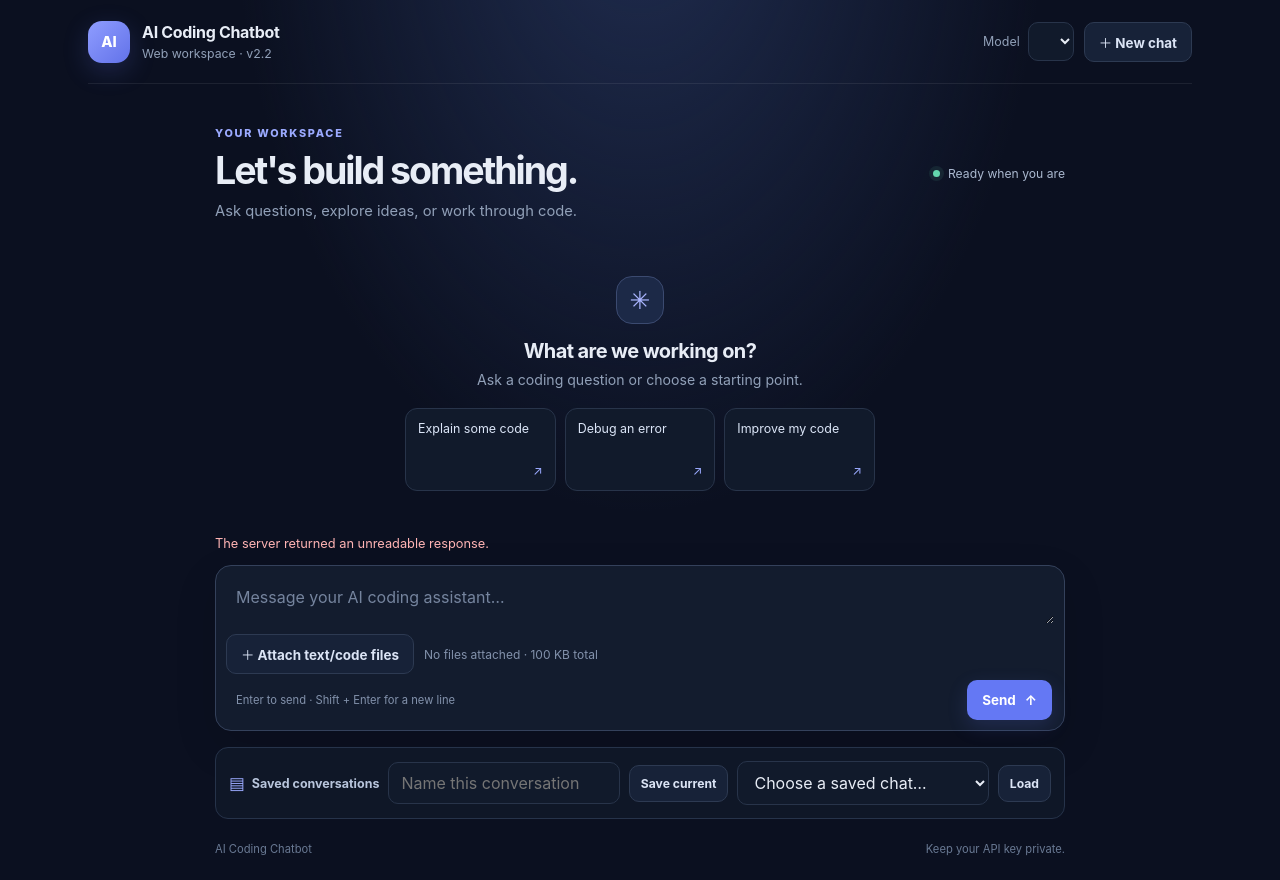
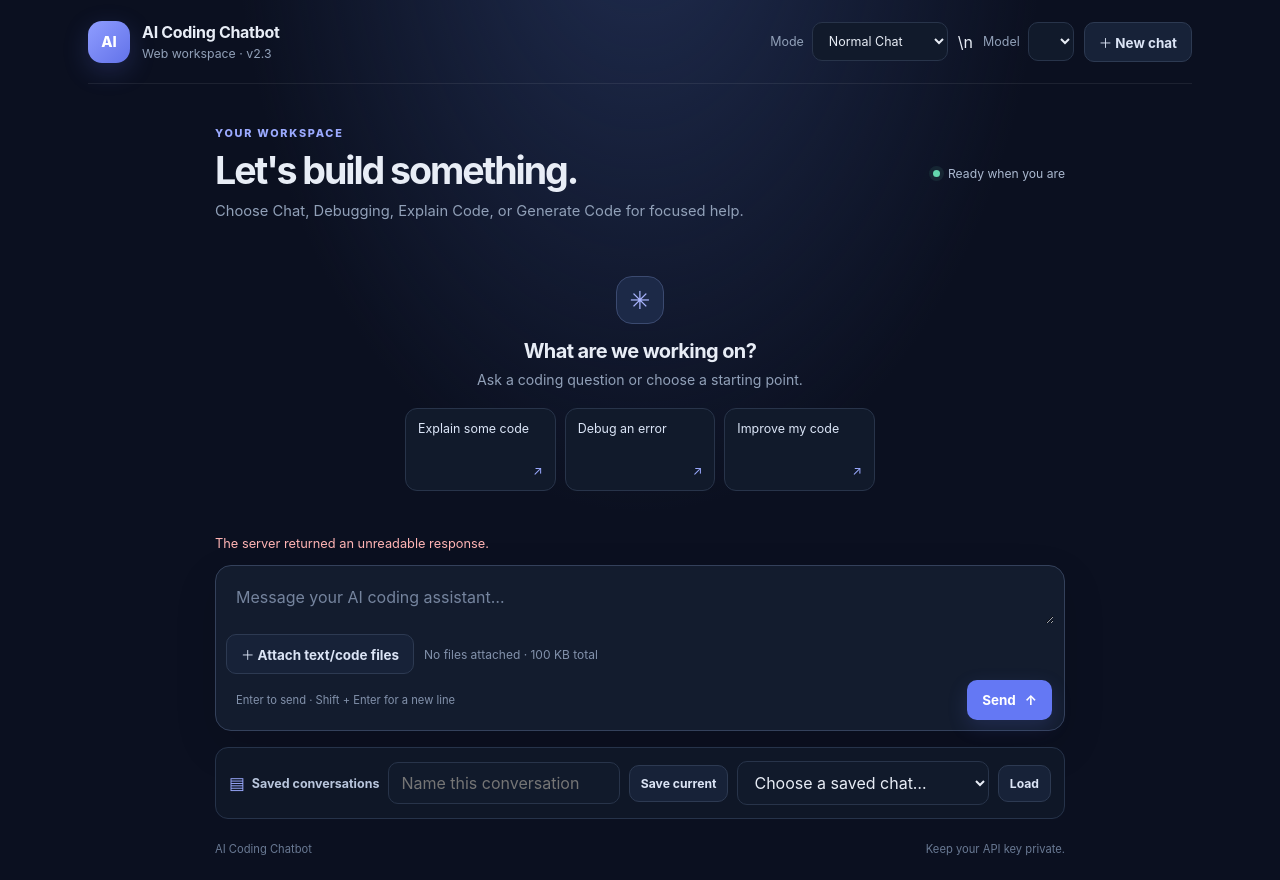
Before and after one commit to Error-cracker-1/My-First-Project, a plain HTML site: page templates/index.html in a window 1280 px wide. Drawn offline with nearby package versions, Linux system fonts and the light colour scheme; no server answers.

Commit message:
feat(ai-chatbot): add v2.3 mode selector to web UI

```diff
--- a/templates/index.html
+++ b/templates/index.html
@@ -5,7 +5,7 @@
   <meta name="viewport" content="width=device-width, initial-scale=1">
   <meta name="theme-color" content="#101827">
   <meta name="description" content="A browser-based AI coding chatbot powered by Gemini.">
-  <title>AI Coding Chatbot v2.2</title>
+  <title>AI Coding Chatbot v2.3</title>
   <link rel="stylesheet" href="/static/style.css">
   <link rel="stylesheet" href="https://cdnjs.cloudflare.com/ajax/libs/highlight.js/11.11.1/styles/github-dark.min.css">
   <script defer src="https://cdnjs.cloudflare.com/ajax/libs/highlight.js/11.11.1/highlight.min.js"></script>
@@ -16,17 +16,17 @@
     <header class="topbar">
       <a class="brand" href="/" aria-label="AI Coding Chatbot home">
         <span class="brand-mark" aria-hidden="true">AI</span>
-        <span><strong>AI Coding Chatbot</strong><small>Web workspace · v2.2</small></span>
+        <span><strong>AI Coding Chatbot</strong><small>Web workspace · v2.3</small></span>
       </a>
       <div class="top-actions">
-        <label class="model-picker"><span>Model</span><select id="model" aria-label="Gemini model"></select></label>
+        <label class="model-picker"><span>Mode</span><select id="mode" aria-label="Coding assistant mode"><option value="chat">Normal Chat</option><option value="debug">Debugging</option><option value="explain">Explain Code</option><option value="generate">Generate Code</option></select></label>\n        <label class="model-picker"><span>Model</span><select id="model" aria-label="Gemini model"></select></label>
         <button id="clear" class="button button-secondary" type="button">＋ New chat</button>
       </div>
     </header>
 
     <section class="workspace" aria-label="Chat workspace">
       <div class="conversation-heading">
-        <div><p class="eyebrow">YOUR WORKSPACE</p><h1>Let's build something.</h1><p class="subheading">Ask questions, explore ideas, or work through code.</p></div>
+        <div><p class="eyebrow">YOUR WORKSPACE</p><h1>Let's build something.</h1><p class="subheading">Choose Chat, Debugging, Explain Code, or Generate Code for focused help.</p></div>
         <span class="online-status"><i></i> Ready when you are</span>
       </div>
       <section id="chat" class="chat" aria-label="Conversation" aria-live="polite">
```
